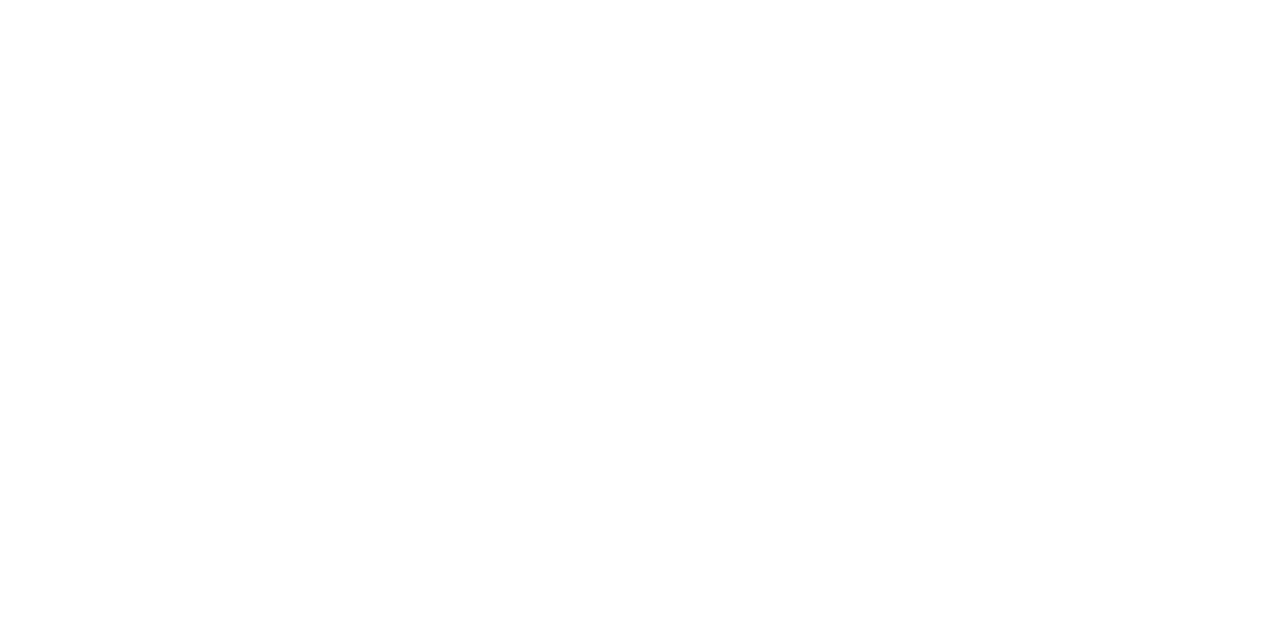
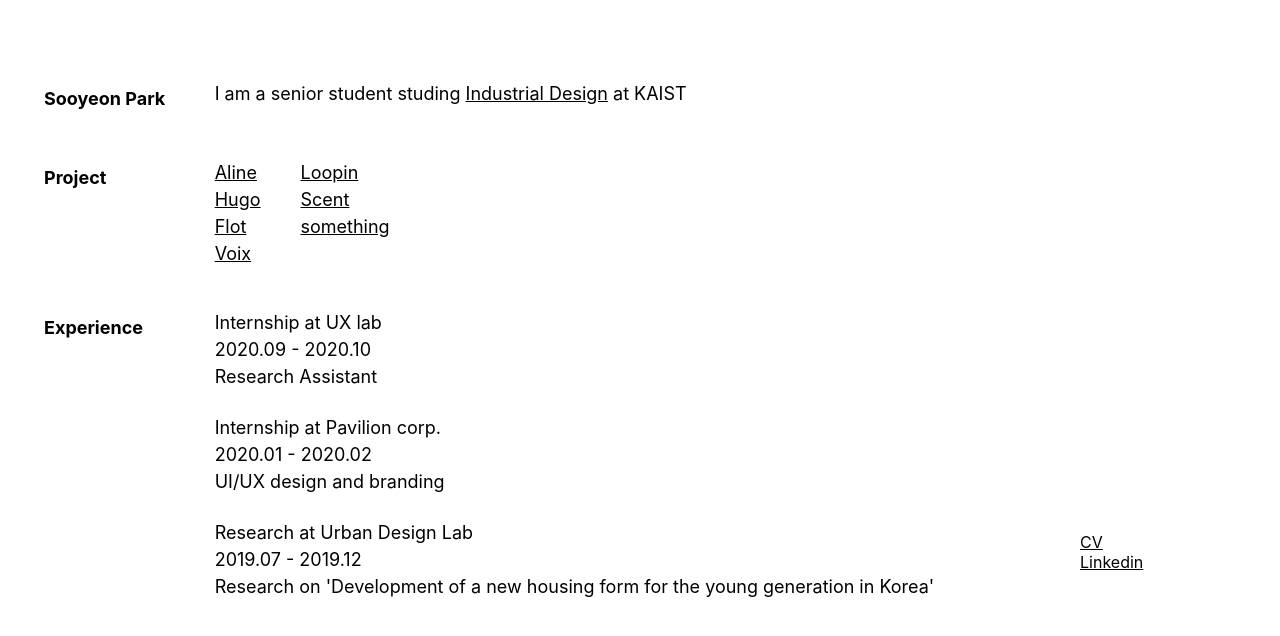
Before and after one commit to syn7515/syn7515.github.io, a React (Create React App) app: page /#/ in a window 1280 px wide. Shown: the top 636 px of the page. Built offline with nearby package versions, Linux system fonts and the light colour scheme.

Commit message:
update home

```diff
--- a/src/App.css
+++ b/src/App.css
@@ -1,5 +1,6 @@
 .App {
-  text-align: center;
+  text-align: left;
+
 }
 
 .App-logo {
--- a/src/routes/Aline.css
+++ b/src/routes/Aline.css
@@ -23,7 +23,14 @@
     margin-right: auto;
     max-width: 400px;
     width: 100%;
+}
 
+.impact{
+    display: block;
+    margin-left: auto;
+    margin-right: auto;
+    max-width: 1500px;
+    width: 100%;
 }
 
 .pvi-image{
--- a/src/routes/Aline.js
+++ b/src/routes/Aline.js
@@ -98,7 +98,7 @@
         <img className="master-image" src={process.env.PUBLIC_URL + '/assets/aline/wire-frame.png'} alt="wire-frame"/>
 
         <div className='black-bg' style={{marginTop: 180}}>
-            <div className='background' style={{ backgroundImage: `url(${background})`, marginTop:150}}>
+            <div className='background' style={{ backgroundImage: `url(${background})`, marginTop:200}}>
                 <div className='container' style={{marginTop:0,  marginBottom : 70}}>
                     <div className='text-phrase' style={{marginBottom : 30}}>We align investment and consumption with your value</div>
                     <div className='text-phrase-explanation' style={{marginBottom : 75}}>Beyond profit-making, Aline delivers value and the impact of money. By gathering the data from the initial survey and regular value updates, the index is weighted according to the user’s value. Based on index, the investment portfolio will be adjusted and consumption againtst the value will be ararmed.</div>
@@ -132,7 +132,7 @@
                 </Grid>
                 </Grid>
             </div>
-            <div className='container' style={{marginTop:270,  marginBottom : 0}}>
+            <div className='container' style={{marginTop:300,  marginBottom : 0}}>
                 <div className='text-subtitle-white'>Personal Value Index (PVI)</div>
                 <div className='text-body' style={{color : 'white', marginBottom: 90}}>Referring to MSCI ratings, we created value index system with 6 main criteria. The personal value index adjusts the investment portfolio an evaluate consumptions. <a href= {process.env.PUBLIC_URL + '/assets/aline/pvi-process.png'} target='_blank' rel="noopener noreferrer" style={{color : 'white'}}>Learn more</a> </div>
                 <Grid container spacing={3} direction='row' justify="center" alignItems="flex-start">
@@ -188,7 +188,7 @@
 ]                    </Grid>
                 </Grid>
             </div>
-            <div className='container' style={{marginTop:280}}>
+            <div className='container' style={{marginTop:300}}>
                 <Grid container spacing={3} direction='row' alignment='flex-end' justify='space-between'>
                     <Grid item sm = {12} md = {5}>
                         <div className='text-output'>Express<br/>Learn<br/>and Align</div>
@@ -224,6 +224,12 @@
                     </Grid>
                 </Grid>
             </div>
+                <div className='container' style={{marginTop:300,  marginBottom : 50}}>
+                    <div className='text-phrase' style={{marginBottom : 30}}>User’s finance will align you, companies, and the society</div>
+                    <div className='text-phrase-explanation' style={{marginBottom : 50}}>Aline is the first financial service in Korea which provides personalized finance in accordance with users’ personal values, delivering ESG information in a more user-friendly language. By helping users to maintain their values while they invest and consume, it motivates people to have higher standards for companies in terms of sustainability, and thereby providing market entries and capital to companies with innovative ideas. Aline aims to make virtuous cycle of making our society more sustainable.</div>
+                </div>
+                <img className="impact" style={{ marginBottom : 100}} src={process.env.PUBLIC_URL + '/assets/aline/impact.png'} alt="impact diagram"/>
+
         </div>
     </div>);
 }
--- a/src/routes/Home.css
+++ b/src/routes/Home.css
@@ -1,36 +1,27 @@
 .Home {
-    text-align: center;
+    text-align: left;
+    width: 90%;
+    height: 80%;
+    max-width: 1600px;
+    margin: 50px auto;
   }
 
-  .full-screen{
-    height: 100vh;
-  }
+.text-name{
+  font-style: normal;
+  font-weight: bold;
+  font-size: 18px;
+  line-height: 21px;
+  min-width: 260px;
 
-  .Home-logo {
-    height: 40vmin;
-    pointer-events: none;
-  }
+}
 
-  @media (prefers-reduced-motion: no-preference) {
-    .Home-logo {
-      animation: App-logo-spin infinite 20s linear;
-    }
-  }
+.text-normal{
+  font-style: normal;
+  font-weight: normal;
+  font-size: 18px;
+  line-height: 150%;
+}
 
-  .Home-header {
-    background-color: #282c34;
-    min-height: 100vh;
-    display: flex;
-    flex-direction: column;
-    align-items: center;
-    justify-content: center;
-    font-size: calc(10px + 2vmin);
-    color: white;
-  }
-
-  .Home-link {
-    color: #61dafb;
-  }
 
   .player-wrapper {
     position: relative;
@@ -43,11 +34,14 @@
     left: 0;
   }
 
-  @keyframes App-logo-spin {
-    from {
-      transform: rotate(0deg);
-    }
-    to {
-      transform: rotate(360deg);
-    }
+  .paragraph{
+    margin-top: 50px;
+    margin-bottom: 100px;
   }
+
+.link{
+  font-style: normal;
+  font-weight: normal;
+  font-size: 18px;
+  line-height: 150%;
+  }
--- a/src/routes/Home.js
+++ b/src/routes/Home.js
@@ -1,35 +1,73 @@
-import React, { useState } from 'react'
+import React from 'react'
+import Grid from '@material-ui/core/Grid';
+
+//import { useState } from 'react'
+
 import './Home.css';
-import ReactPlayer from 'react-player/lazy'
+import { Link } from 'react-router-dom';
+//import ReactPlayer from 'react-player/lazy'
 
 function Home()  {
 
-const [width, setWidth] = useState(window.innerWidth);
-const [height, setHeight] = useState(window.innerHeight);
-const [num, setNum] = useState((height-width*0.5625)/2);
+/*
+const [width_w, setWidth] = useState(window.innerWidth);
+const [height_w, setHeight] = useState(window.innerHeight);
+const [num, setNum] = useState(window.innerWidth*0.5625);
 
 const updateWidthAndHeight = () => {
   setWidth(window.innerWidth);
   setHeight(window.innerHeight);
-  setNum((height-width*0.5625)/2);
+  setNum(window.innerWidth*0.5625)
+
 };
 
 React.useEffect(() => {
   window.addEventListener("resize", updateWidthAndHeight);
   return () => window.removeEventListener("resize", updateWidthAndHeight);
-});
+});*/
 
   return (
-    <div className="Home">
-      <div className='full-screen'>
-        <div  className='player-wrapper' style={{ marginTop: `${num}px` }} >
-          <ReactPlayer className='react-player'
-            url='https://www.dailymotion.com/video/x80e0v4'
-            playing= {true} muted = {true}
-            width='100%' height='100%'
-          />
-        </div>
-      </div>
+    <div className="Home" >
+      <Grid container direction='row' alignItems='flex-end'>
+      <Grid container sm={12} md={11}  direction='column' justify='flex-start' spacing={5}>
+        <Grid container style={{marginTop: 50}}  direction = 'row' spacing={2}>
+          <Grid item sm={12} md={2}><div className='text-name'>Sooyeon Park</div></Grid>
+          <Grid container sm={12} md={10}><Grid item ><div className='text-normal'>I am a senior student studing <a href='https://id.kaist.ac.kr'> Industrial Design</a> at KAIST</div></Grid></Grid>
+        </Grid>
+        <Grid container style={{marginTop: 50}} direction = 'row' spacing={2}>
+          <Grid item sm={12} md={2}><div className='text-name'>Project</div></Grid>
+          <Grid container sm={12} md={10} direction='row' spacing={5}>
+            <Grid item>
+              <Grid container direction='column'>
+                <Link className='link' to='/aline'>Aline</Link>
+                <Link className='link' to='/'>Hugo</Link>
+                <Link className='link' to='/'>Flot</Link>
+                <Link className='link' to='/'>Voix</Link>
+              </Grid>
+            </Grid>
+            <Grid item>
+              <Grid container direction='column'>
+                <Link className='link' to='/aline'>Loopin</Link>
+                <Link className='link' to='/'>Scent</Link>
+                <Link className='link' to='/'>something</Link>
+              </Grid>
+            </Grid>
+          </Grid>
+        </Grid>
+        <Grid container style={{marginTop: 50}}  direction = 'row' spacing={2}>
+          <Grid item sm={12} md={2}><div className='text-name'>Experience</div></Grid>
+          <Grid container sm={12} md={10} direction='column' spacing={3}>
+            <Grid item><div className='text-normal'>Internship at  UX lab <br/>2020.09 - 2020.10<br/>Research Assistant</div></Grid>
+            <Grid item><div className='text-normal'>Internship at  Pavilion corp. <br/>2020.01 - 2020.02<br/>UI/UX design and branding</div></Grid>
+            <Grid item><div className='text-normal'>Research at Urban Design Lab <br/>2019.07 - 2019.12<br/>Research on 'Development of a new housing form for the young generation in Korea'</div></Grid>
+          </Grid>
+        </Grid>
+      </Grid>
+      <Grid sm={12} md={1} container direction='column'>
+        <Grid item><div><a href=''>CV</a></div></Grid>
+        <Grid item><div><a href=''>Linkedin</a></div></Grid>
+      </Grid>
+      </Grid>
     </div>
   );
 }
```
Also changed, not shown: public/assets/aline/impact.png (added).
